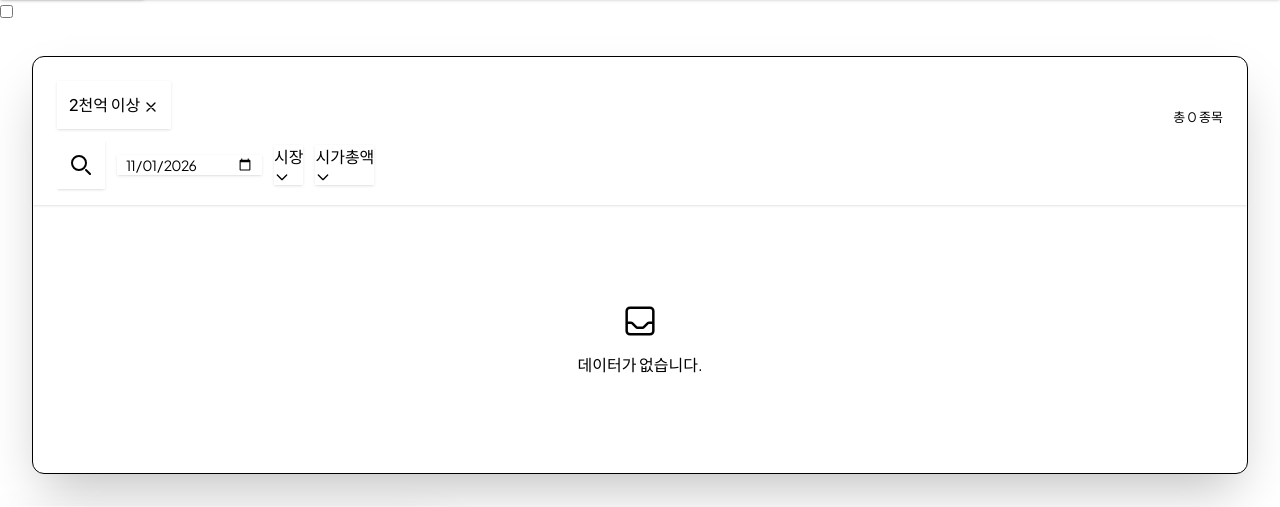
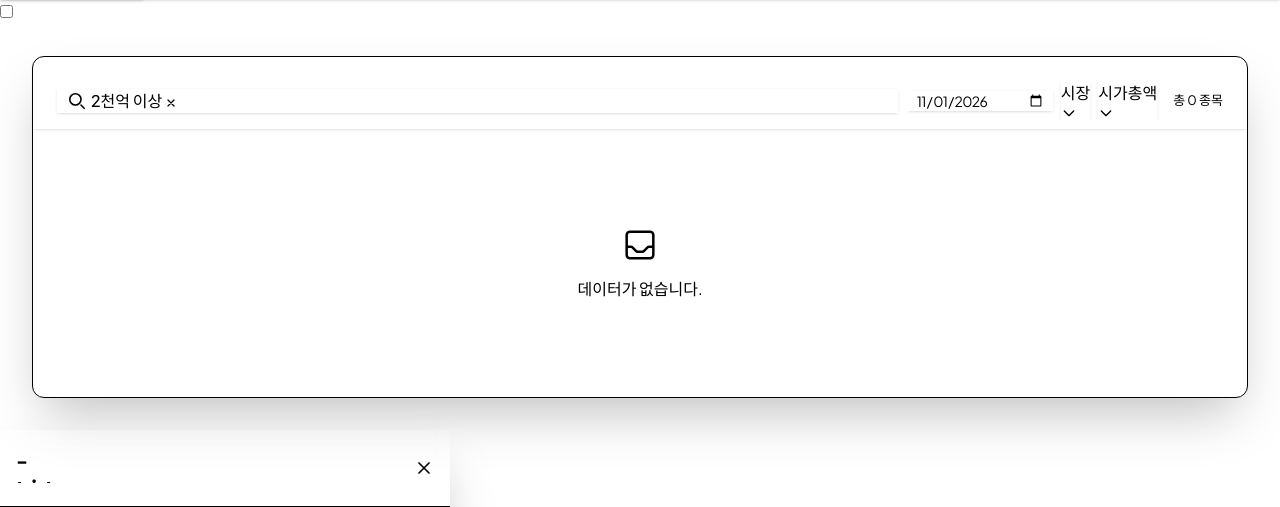
Before and after one commit to ywinvest/winvest, a FastAPI app: page /stock/rs in a window 1280 px wide. Shown: the part 216-723 px from the top of the page. Run offline with FastAPI, Linux system fonts and the light colour scheme; some libraries are stand-ins or nearby versions.

Commit message:
feat(ui): move active filter chips inside search input bar

```diff
--- a/app/templates/pages/rs.html
+++ b/app/templates/pages/rs.html
@@ -43,60 +43,62 @@
 
 
 
-                    <!-- 1. Active Chips Area & Stock Count -->
-                    <div class="flex justify-between items-end mb-3 min-h-[32px]">
-                        <div x-show="activeChips.length > 0" x-cloak class="flex flex-wrap gap-2">
-                            <template x-for="chip in activeChips" :key="chip.category + chip.value">
-                                <div class="badge badge-primary gap-1 p-3 cursor-pointer hover:badge-error transition-colors font-medium shadow-sm" @click="removeFilter(chip.category, chip.value)">
-                                    <span x-text="chip.label"></span>
-                                    <svg xmlns="http://www.w3.org/2000/svg" fill="none" viewBox="0 0 24 24" class="inline-block h-4 w-4 stroke-current"><path stroke-linecap="round" stroke-linejoin="round" stroke-width="2" d="M6 18L18 6M6 6l12 12"></path></svg>
-                                </div>
-                            </template>
-                        </div>
+                    <!-- Responsive Toolbar: Mobile 2 rows / Desktop 1 row -->
+                    <div class="flex flex-col md:flex-row md:items-center gap-2.5 w-full">
 
-                        <div class="text-[13px] text-base-content/50 ml-auto pb-0.5 shrink-0 whitespace-nowrap pl-4">
-                            총 <span id="stockCount" class="font-bold text-base-content">-</span> 종목
-                        </div>
-                    </div>
+                        <!-- Row 1 (Mobile) / Left (Desktop): Tokenized Search Input with Selected Filter Chips Inside -->
+                        <div x-data="{ focused: false, val: '' }" class="w-full md:flex-1 min-w-0">
+                            <label class="input bg-base-200 w-full flex items-center gap-1.5 px-3 cursor-text shadow-sm overflow-x-auto scrollbar-hide transition-colors"
+                                   :class="focused ? 'border-primary' : 'hover:bg-base-300'">
 
-                    <!-- 2. Horizontally scrollable wrapper -->
-                    <div class="flex flex-row items-center gap-3 overflow-x-auto pb-2 scrollbar-hide w-full whitespace-nowrap">
-
-                        <!-- Search Input (Client-side) -->
-                        <div x-data="{ focused: false, val: '' }"
-                             class="shrink-0 transition-all duration-300 ease-out"
-                             :class="(focused || val.length > 0) ? 'w-56 sm:w-64' : 'w-12'">
-                            <label class="input input-bordered w-full bg-base-200 shadow-sm flex items-center p-0 cursor-text overflow-hidden transition-colors duration-300"
-                                   :class="(focused || val.length > 0) ? 'border-primary' : 'hover:bg-base-300'">
-
-                                <div class="flex-none w-12 h-12 flex items-center justify-center cursor-pointer text-base-content/50 transition-colors"
-                                     :class="(focused || val.length > 0) ? 'text-primary' : ''"
-                                     @click="$refs.searchInput.focus()">
-                                    <svg class="w-5 h-5 shrink-0" aria-hidden="true" xmlns="http://www.w3.org/2000/svg" fill="none" viewBox="0 0 20 20">
+                                <!-- Search Icon -->
+                                <svg class="w-4 h-4 shrink-0 transition-colors"
+                                     :class="(focused || val.length > 0) ? 'text-primary' : 'text-base-content/50'"
+                                     aria-hidden="true" xmlns="http://www.w3.org/2000/svg" fill="none" viewBox="0 0 20 20">
                                     <path stroke="currentColor" stroke-linecap="round" stroke-linejoin="round" stroke-width="2" d="m19 19-4-4m0-7A7 7 0 1 1 1 8a7 7 0 0 1 14 0Z"/>
                                 </svg>
-                                </div>
 
+                                <!-- Selected Filter Chips Inside Input -->
+                                <template x-for="chip in activeChips" :key="chip.category + chip.value">
+                                    <span class="badge badge-sm badge-primary gap-1 shrink-0 cursor-pointer hover:badge-error transition-colors font-medium select-none"
+                                          @click.prevent.stop="removeFilter(chip.category, chip.value)">
+                                        <span x-text="chip.label"></span>
+                                        <svg xmlns="http://www.w3.org/2000/svg" fill="none" viewBox="0 0 24 24" class="inline-block h-3 w-3 stroke-current"><path stroke-linecap="round" stroke-linejoin="round" stroke-width="2.5" d="M6 18L18 6M6 6l12 12"></path></svg>
+                                    </span>
+                                </template>
+
+                                <!-- Text Input -->
                                 <input x-ref="searchInput"
                                        type="text"
                                        id="searchInput"
                                        x-model="val"
                                        @focus="focused = true"
                                        @blur="focused = false"
-                                       placeholder="종목명/코드 검색..."
-                                       class="grow outline-none bg-transparent h-full placeholder:text-base-content/40 transition-opacity duration-300"
-                                       :class="(focused || val.length > 0) ? 'opacity-100 pr-4' : 'opacity-0 w-0'">
+                                       @keydown.backspace="if (val === '' && activeChips.length > 0) { const last = activeChips[activeChips.length - 1]; removeFilter(last.category, last.value); }"
+                                       class="grow min-w-[60px] outline-none bg-transparent h-full text-sm">
+
+                                <!-- Clear Search Text Button -->
+                                <button type="button"
+                                        x-show="val.length > 0"
+                                        x-cloak
+                                        @click.prevent.stop="val = ''; $nextTick(() => { $refs.searchInput.dispatchEvent(new Event('input')); $refs.searchInput.focus(); })"
+                                        class="btn btn-ghost btn-xs btn-circle text-base-content/50 shrink-0">
+                                    ✕
+                                </button>
                             </label>
                         </div>
 
+                        <!-- Row 2 (Mobile) / Right (Desktop): Date, Filter Buttons & Stock Count -->
+                        <div class="flex flex-row items-center gap-2 overflow-x-auto scrollbar-hide w-full md:w-auto shrink-0 whitespace-nowrap">
+
                             <!-- Date Filter (HTMX) -->
-                        <div class="shrink-0 w-[145px]">
-                            <input type="date" name="date" hx-get="/api/stock/rs-table" hx-target="#rs-table-container" hx-indicator="#loading" onclick="try{this.showPicker();}catch(e){}" class="input input-bordered w-full bg-base-200 shadow-sm text-sm tracking-tighter px-2 cursor-pointer relative">
+                            <div class="shrink-0 w-[138px] sm:w-[145px]">
+                                <input type="date" name="date" hx-get="/api/stock/rs-table" hx-target="#rs-table-container" hx-indicator="#loading" onclick="try{this.showPicker();}catch(e){}" class="input bg-base-200 w-full shadow-sm text-sm tracking-tighter px-2 cursor-pointer relative">
                             </div>
 
                             <!-- Market Filter Button -->
                             <div class="shrink-0">
-                            <button class="btn btn-outline bg-base-200 shadow-sm" :class="{ 'border-primary text-primary': openMenu === 'market' }" @click="toggleMenu('market')">
+                                <button type="button" class="btn bg-base-200 shadow-sm" :class="{ 'border-primary text-primary': openMenu === 'market' || filters.market.length > 0 }" @click="toggleMenu('market')">
                                     시장
                                     <svg xmlns="http://www.w3.org/2000/svg" class="h-4 w-4 transition-transform duration-200" :class="{ 'rotate-180': openMenu === 'market' }" fill="none" viewBox="0 0 24 24" stroke="currentColor"><path stroke-linecap="round" stroke-linejoin="round" stroke-width="2" d="M19 9l-7 7-7-7" /></svg>
                                 </button>
@@ -104,10 +106,16 @@
 
                             <!-- Marcap Filter Button -->
                             <div class="shrink-0">
-                            <button class="btn btn-outline bg-base-200 shadow-sm" :class="{ 'border-primary text-primary': openMenu === 'marcap' }" @click="toggleMenu('marcap')">
+                                <button type="button" class="btn bg-base-200 shadow-sm" :class="{ 'border-primary text-primary': openMenu === 'marcap' || filters.marcap.length > 0 }" @click="toggleMenu('marcap')">
                                     시가총액
                                     <svg xmlns="http://www.w3.org/2000/svg" class="h-4 w-4 transition-transform duration-200" :class="{ 'rotate-180': openMenu === 'marcap' }" fill="none" viewBox="0 0 24 24" stroke="currentColor"><path stroke-linecap="round" stroke-linejoin="round" stroke-width="2" d="M19 9l-7 7-7-7" /></svg>
                                 </button>
+                            </div>
+
+                            <!-- Stock Count -->
+                            <div class="text-[13px] text-base-content/50 ml-auto shrink-0 whitespace-nowrap pl-2">
+                                총 <span id="stockCount" class="font-bold text-base-content">-</span> 종목
+                            </div>
                         </div>
                     </div>
 
@@ -116,7 +124,7 @@
                          x-transition:enter="transition ease-out duration-200"
                          x-transition:enter-start="opacity-0 -translate-y-2"
                          x-transition:enter-end="opacity-100 translate-y-0"
-                         class="mt-1 p-3 bg-base-200/50 rounded-lg border border-base-200 flex flex-wrap gap-2">
+                         class="mt-2 p-3 bg-base-200/50 rounded-lg border border-base-200 flex flex-wrap gap-2">
 
                         <template x-if="openMenu === 'market'">
                             <div class="flex flex-wrap gap-2">
```
Lines whose indentation alone changed are shown as unchanged.
